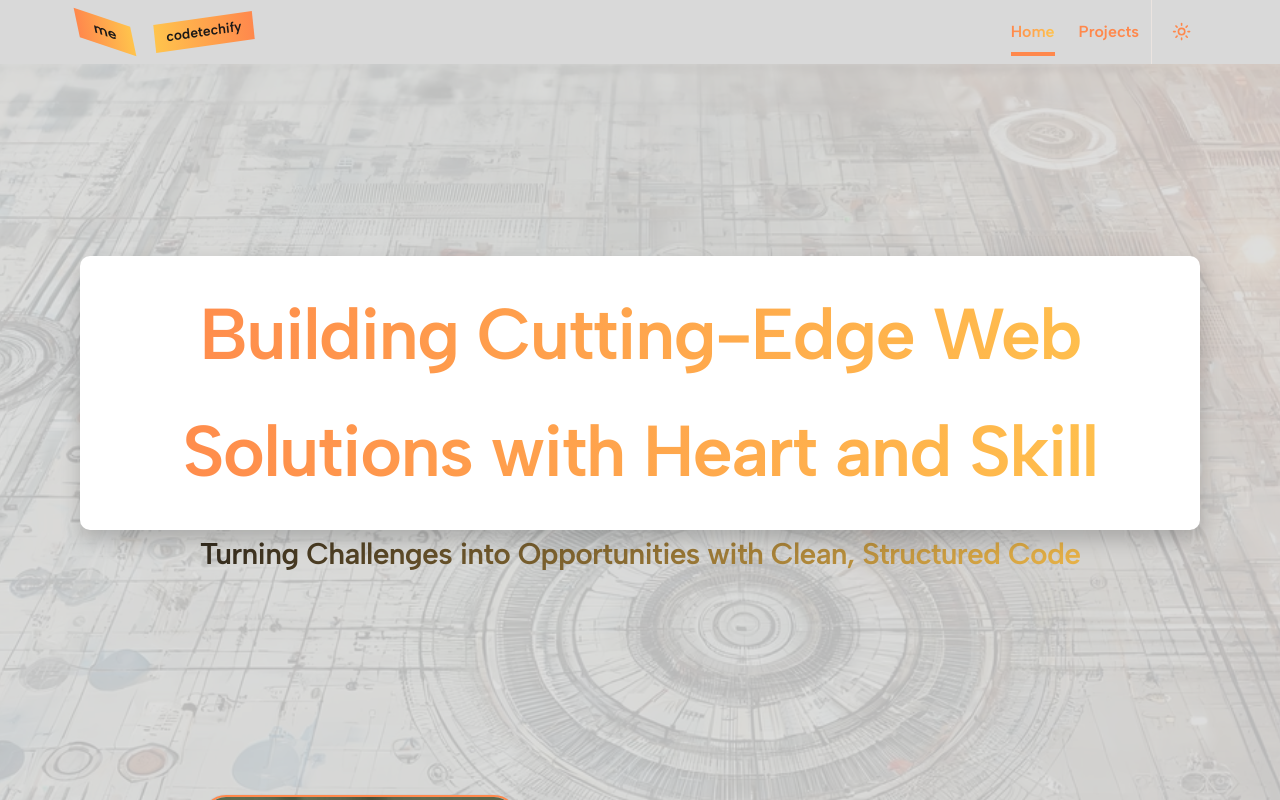
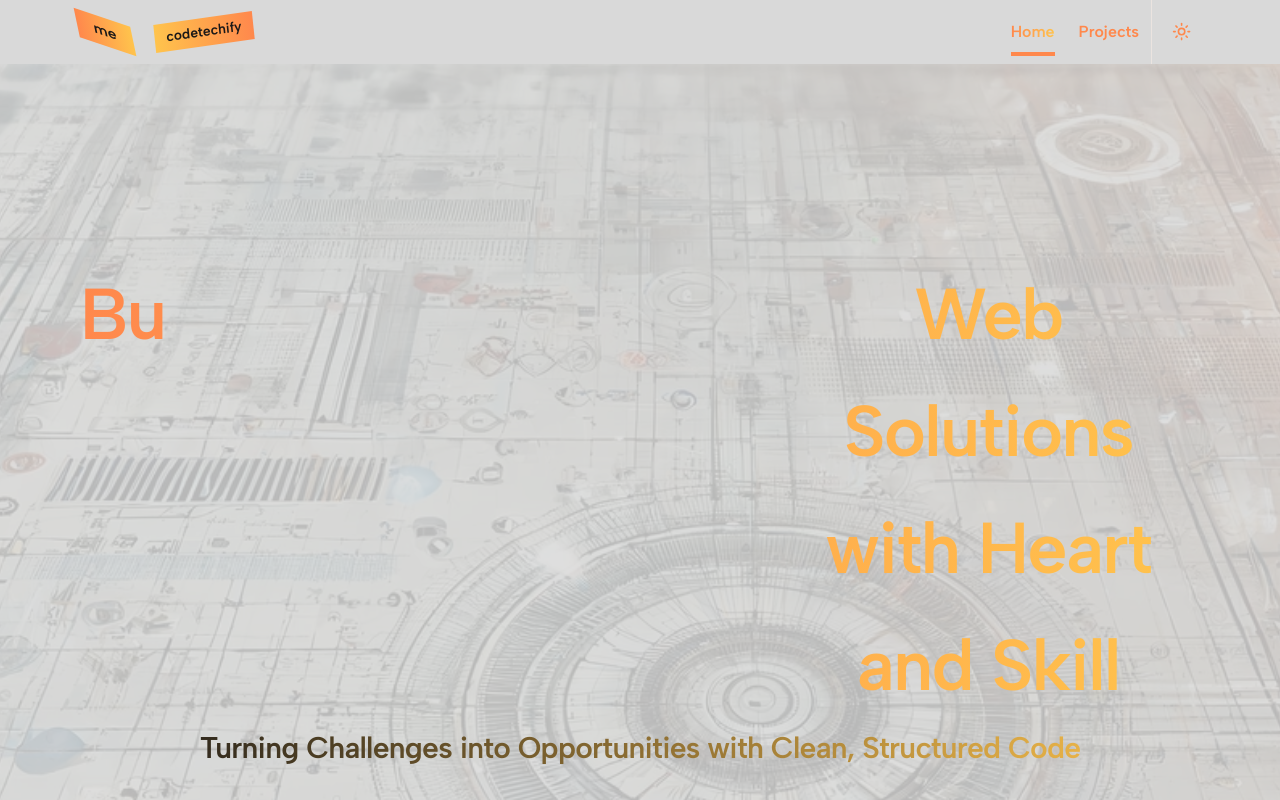
Before and after one commit to Consciously/con-me-codetechify, a Next.js app: page / in a window 1280 px wide. Shown: the top 800 px of the page. Built offline with nearby package versions, Linux system fonts and the light colour scheme.

Commit message:
designing the flip style

```diff
--- a/src/app/(root)/hero/hero-heading-flip.tsx
+++ b/src/app/(root)/hero/hero-heading-flip.tsx
@@ -1,7 +1,7 @@
 'use client';
 
 import { useEffect, useState } from 'react';
-import { motion } from 'framer-motion';
+import { delay, motion } from 'framer-motion';
 import H1 from '@/components/ui/h1';
 
 const phrases = [
@@ -13,18 +13,19 @@ const phrases = [
 	'Engineering High-Quality',
 ];
 
-const flipVariants = {
+const letterVariants = {
 	hidden: {
 		opacity: 0,
 		rotateY: 90,
 	},
-	visible: {
+	visible: (i: number) => ({
 		opacity: 1,
 		rotateY: 0,
 		transition: {
+			delay: i * 0.1,
 			duration: 0.8,
 		},
-	},
+	}),
 };
 
 export default function HeroHeadingFlip() {
@@ -38,25 +39,24 @@ export default function HeroHeadingFlip() {
 		return () => clearInterval(interval);
 	}, []);
 
+	const phrase = phrases[index];
+
 	return (
-		<div style={{ perspective: 1000 }}>
-			<motion.div
-				initial='hidden'
-				animate='visible'
-				variants={flipVariants}
-				key={index}
-				style={{
-					display: 'inline-block',
-					padding: '20px',
-					backgroundColor: '#fff',
-					borderRadius: '10px',
-					boxShadow: '0 10px 20px rgba(0,0,0,0.2)',
-				}}
-			>
-				<H1 className='text-transparent bg-clip-text bg-gradient-to-r from-primary to-secondary'>
-					{phrases[index]} Web Solutions with Heart and Skill
-				</H1>
-			</motion.div>
-		</div>
+		<H1 className='text-transparent bg-clip-text bg-gradient-to-r from-primary to-secondary flex'>
+			{phrase.split('').map((letter, i) => (
+				<motion.span
+					key={`${phrase}-${i}`}
+					custom={i}
+					initial='hidden'
+					animate='visible'
+					exit='hidden'
+					variants={letterVariants}
+					style={{ display: 'inline-block' }}
+				>
+					{letter}
+				</motion.span>
+			))}
+			{'Web Solutions with  Heart and Skill'}
+		</H1>
 	);
 }
```
